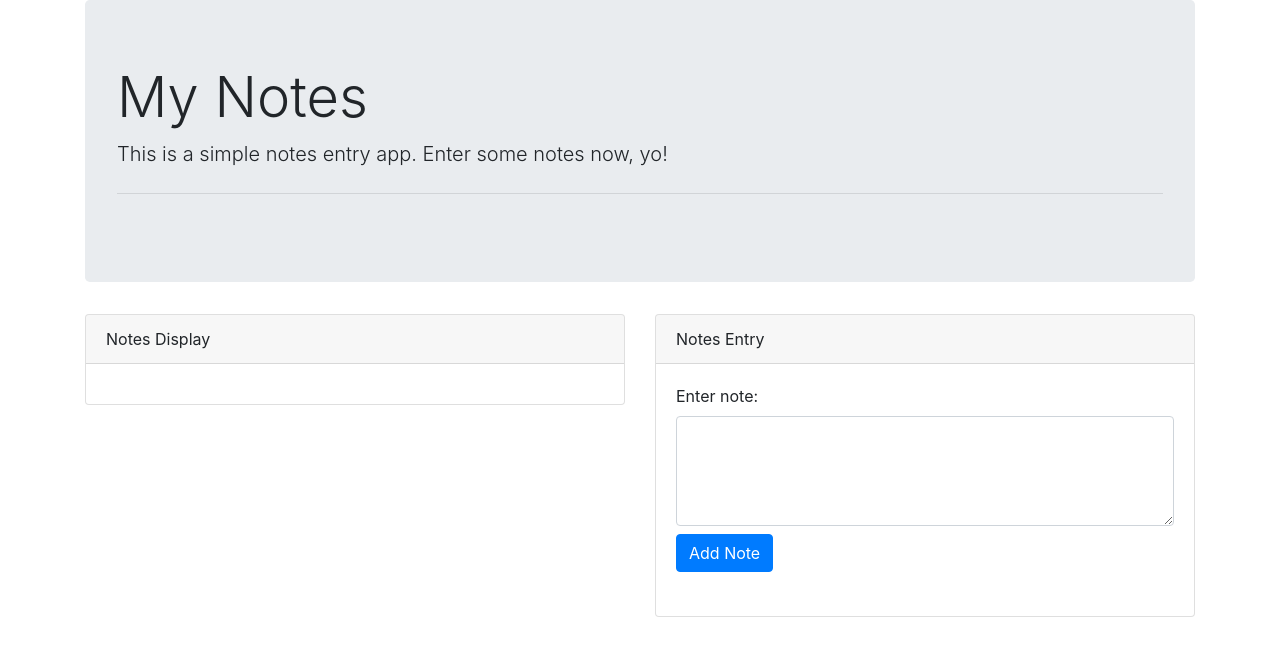
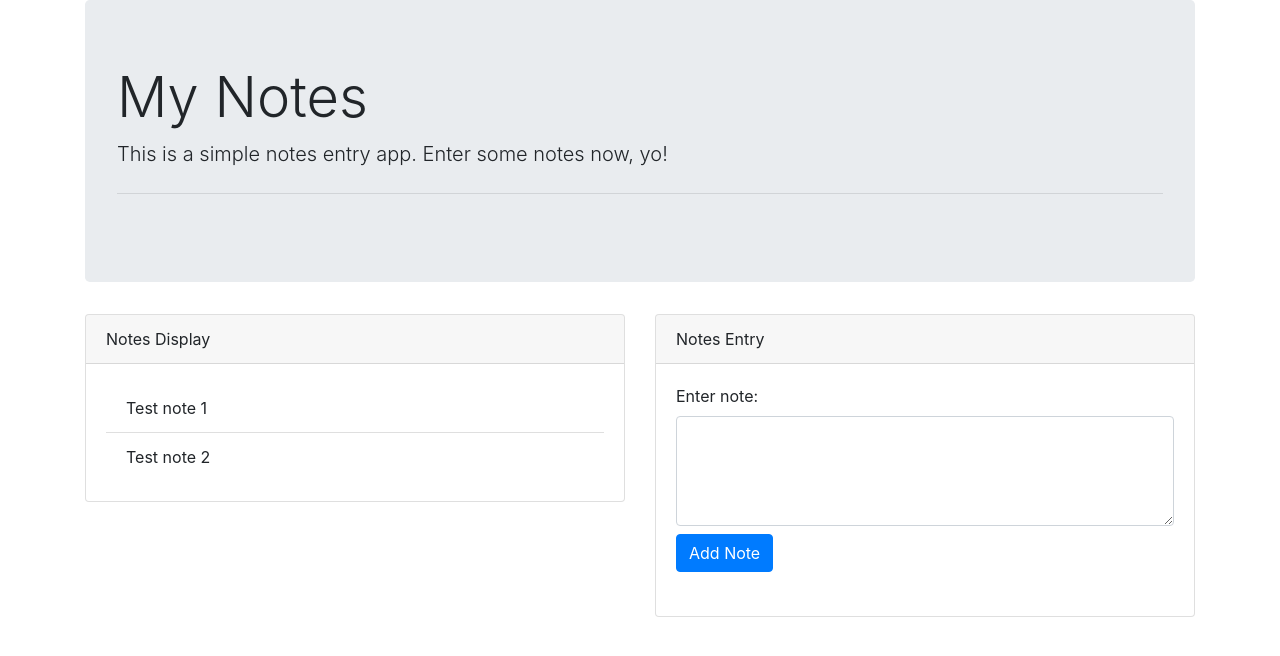
Before and after one commit to ajkuntz/notes-app, an Angular app: page / in a window 1280 px wide. Shown: the top 656 px of the page. Built offline with nearby package versions, Linux system fonts and the light colour scheme.

Commit message:
Step 3 - Created Notes Display Component

```diff
--- a/src/app/app.component.html
+++ b/src/app/app.component.html
@@ -7,13 +7,7 @@
   </div>
   <div class="row">
     <div class="col-6">
-      <div class="card">
-        <div class="card-header">
-          Notes Display
-        </div>
-        <div class="card-body">
-        </div>
-      </div>
+      <app-notes-display></app-notes-display>
     </div>
     <div class="col-6">
       <app-notes-entry></app-notes-entry>
--- a/src/app/app.module.ts
+++ b/src/app/app.module.ts
@@ -4,11 +4,13 @@ import { FormsModule } from '@angular/forms';
 
 import { AppComponent } from './app.component';
 import { NotesEntryComponent } from './components/notes-entry/notes-entry.component';
+import { NotesDisplayComponent } from './components/notes-display/notes-display.component';
 
 @NgModule({
   declarations: [
     AppComponent,
-    NotesEntryComponent
+    NotesEntryComponent,
+    NotesDisplayComponent
   ],
   imports: [
     BrowserModule,
--- /dev/null
+++ b/src/app/components/notes-display/notes-display.component.html
@@ -0,0 +1,10 @@
+<div class="card">
+  <div class="card-header">
+    Notes Display
+  </div>
+  <div class="card-body">
+    <ul class="list-group list-group-flush">
+      <li class="list-group-item" *ngFor="let note of notes">{{note}}</li>
+    </ul>
+  </div>
+</div>
--- /dev/null
+++ b/src/app/components/notes-display/notes-display.component.ts
@@ -0,0 +1,16 @@
+import { Component, OnInit } from '@angular/core';
+
+@Component({
+  selector: 'app-notes-display',
+  templateUrl: './notes-display.component.html',
+  styleUrls: ['./notes-display.component.css']
+})
+export class NotesDisplayComponent implements OnInit {
+  public notes: string[] = ['Test note 1', 'Test note 2'];
+
+  constructor() { }
+
+  ngOnInit() {
+  }
+
+}
```
Also changed, not shown: src/app/components/notes-display/notes-display.component.css (added), 1 other file (tests, documents, lock files or other folders).
